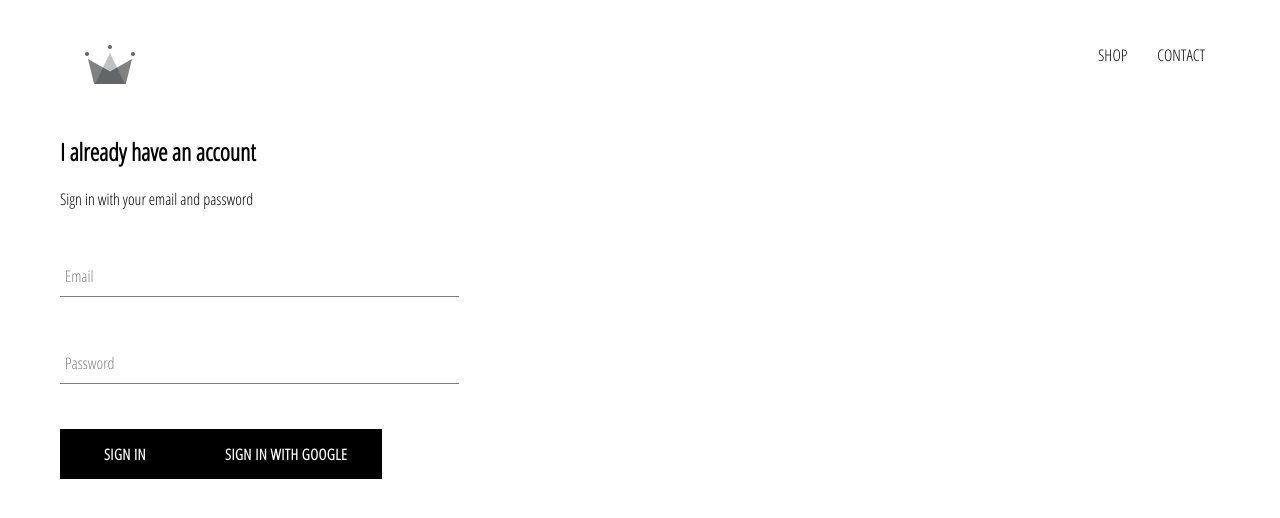
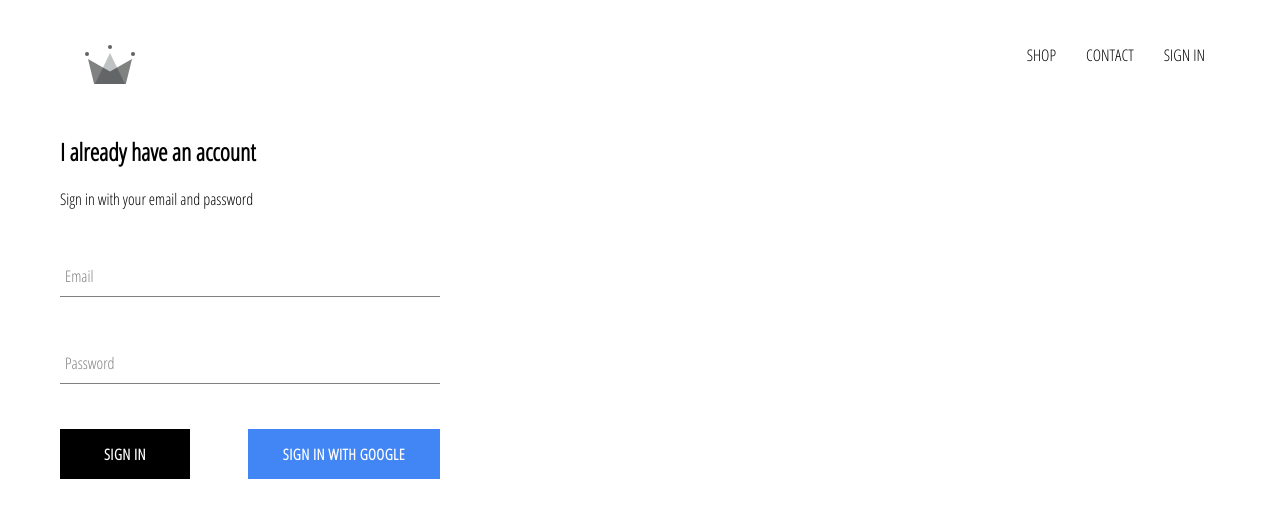
Before and after one commit to Shaun-Derrick/crwn-clothing, a React (Create React App) app: page /signin in a window 1280 px wide. Shown: the top 518 px of the page. Built offline with nearby package versions, Linux system fonts and the light colour scheme; no server answers.

Commit message:
Created sign in page with integrated component and sign in with google

```diff
--- a/src/App.css
+++ b/src/App.css
@@ -7,3 +7,8 @@ a {
   text-decoration: none;
   color: black;
 }
+
+* {
+  /* disregards padding and aligns all boxes within the app */
+  box-sizing: border-box;
+}
--- a/src/App.js
+++ b/src/App.js
@@ -5,12 +5,35 @@ import HomePage from "./pages/homepage/homepage.component"
 import ShopPage from "./pages/shop/shop.component"
 import Header from "./components/header/header.component"
 import SignInAndSignUpPage from "./pages/sign-in-and-sign-up/sign-in-and-sign-up.component"
+import { auth } from "./firebase/firebase.utils"
 
-function App() {
+class App extends React.Component {
+  constructor() {
+    super()
+
+    this.state = {
+      currentUser: null
+    }
+  }
+
+  unsubscribeFromAuth = null
+
+  componentDidMount() {
+    this.unsubscribeFromAuth = auth.onAuthStateChanged((user) => {
+      this.setState({ currentUser: user })
+
+      console.log(user)
+    })
+  }
+
+  componentWillUnmount() {
+    this.unsubscribeFromAuth()
+  }
+  render() {
     return (
       <div>
         {/* header exists outside of the switch so it is always rendered regardless of what page is actively being rendered */}
-      <Header />
+        <Header currentUser={this.state.currentUser} />
         <Switch>
           <Route exact path="/" component={HomePage} />
           <Route path="/shop" component={ShopPage} />
@@ -19,5 +42,6 @@ function App() {
       </div>
     )
   }
+}
 
 export default App
--- a/src/components/custom-button/custom-button.component.js
+++ b/src/components/custom-button/custom-button.component.js
@@ -2,8 +2,11 @@ import React from "react"
 
 import "./custom-button.styles.scss"
 
-const CustomButton = ({ children, ...otherProps }) => (
-  <button className="custom-button" {...otherProps}>
+const CustomButton = ({ children, isGoogleSignIn, ...otherProps }) => (
+  <button
+    className={`${isGoogleSignIn ? "google-sign-in" : ""} custom-button`}
+    {...otherProps}
+  >
     {children}
   </button>
 )
--- a/src/components/custom-button/custom-button.styles.scss
+++ b/src/components/custom-button/custom-button.styles.scss
@@ -19,4 +19,13 @@
     color: black;
     border: 1px solid black;
   }
+  &.google-sign-in {
+    background-color: #4285f4;
+    color: white;
+
+    &:hover {
+      background-color: #357ae8;
+      border: none;
+    }
+  }
 }
--- a/src/components/header/header.component.js
+++ b/src/components/header/header.component.js
@@ -1,10 +1,11 @@
 import React from "react"
 import { Link } from "react-router-dom"
 import { ReactComponent as Logo } from "../../assets/crown.svg"
+import { auth } from "../../firebase/firebase.utils"
 
 import "./header.styles.scss"
 
-const Header = () => (
+const Header = ({ currentUser }) => (
   <div className="header">
     <Link className="logo-container" to="/">
       <Logo className="logo" />
@@ -16,6 +17,15 @@ const Header = () => (
       <Link className="option" to="/shop">
         CONTACT
       </Link>
+      {currentUser ? (
+        <div className="option" onClick={() => auth.signOut()}>
+          SIGN OUT
+        </div>
+      ) : (
+        <Link className="option" to="/signin">
+          SIGN IN
+        </Link>
+      )}
     </div>
   </div>
 )
--- a/src/components/header/header.styles.scss
+++ b/src/components/header/header.styles.scss
@@ -20,6 +20,7 @@
 
     .option {
       padding: 10px 15px;
+      cursor: pointer;
     }
   }
 }
--- a/src/components/sign-in/sign-in.component.js
+++ b/src/components/sign-in/sign-in.component.js
@@ -50,11 +50,13 @@ class SignIn extends React.Component {
             label="Password"
             required
           />
-          <CustomButton type="submit"> Sign In </CustomButton>
-          <CustomButton onClick={signInWithGoogle}>
-            {" "}
-            Sign In with Google{" "}
-          </CustomButton>
+          <div className="buttons">
+            <CustomButton type="submit"> Sign In </CustomButton>
+            <CustomButton onClick={signInWithGoogle} isGoogleSignIn>
+              {" "}
+              Sign In with Google{" "}
+            </CustomButton>
+          </div>
         </form>
       </div>
     )
--- a/src/components/sign-in/sign-in.styles.scss
+++ b/src/components/sign-in/sign-in.styles.scss
@@ -1,9 +1,13 @@
 .sign-in {
-  width: 30vw;
+  width: 380px;
   display: flex;
   flex-direction: column;
 
   .title {
     margin: 10px 0;
   }
+  .buttons {
+    display: flex;
+    justify-content: space-between;
+  }
 }
--- a/src/firebase/firebase.utils.js
+++ b/src/firebase/firebase.utils.js
@@ -1,7 +1,6 @@
 import firebase from "firebase/app"
 import "firebase/firestore"
 import "firebase/auth"
-import { initialize } from "workbox-google-analytics"
 
 const config = {
   apiKey: "AIzaSyBTPL03rdhzaw9w-abyyUHdw7gOQtjzTJM",
```
Lines whose indentation alone changed are shown as unchanged.
